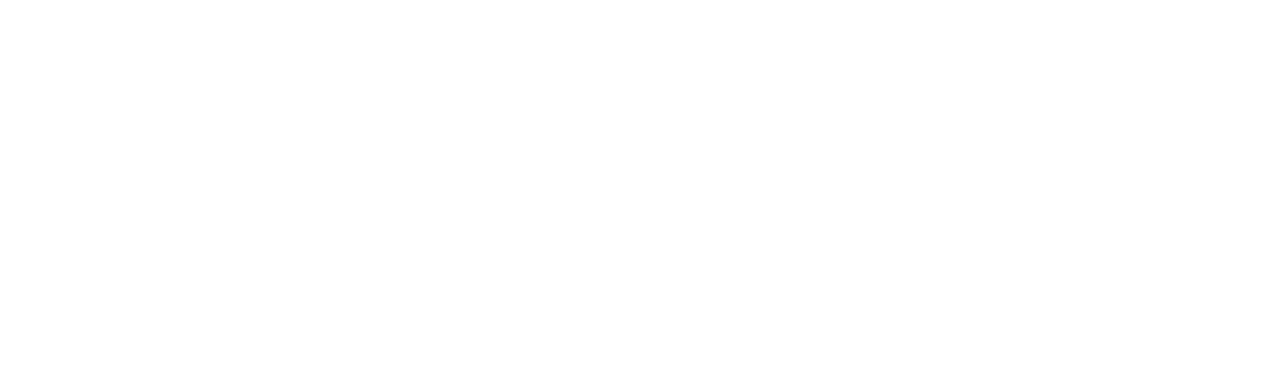
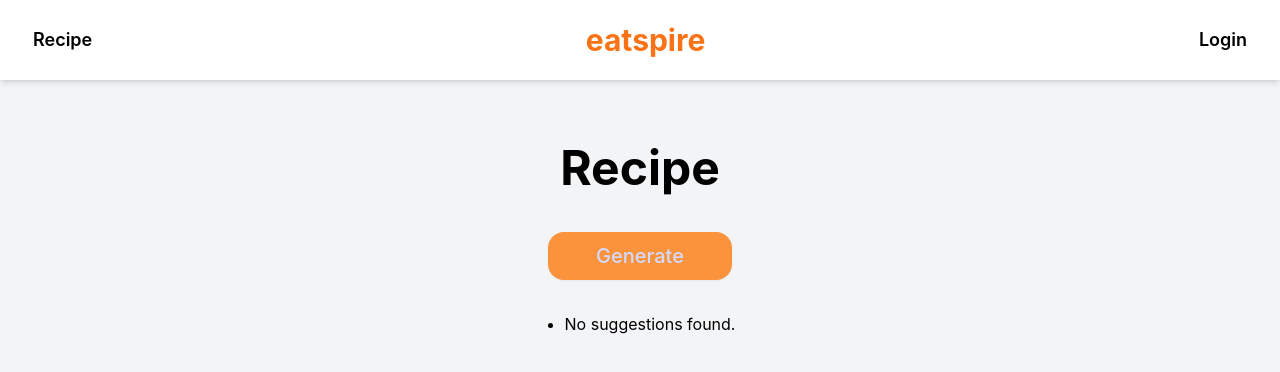
Before and after one commit to Dheekshitha2/eatspire, a React (Create React App) app in the folder frontend/: page /recipesuggestions in a window 1280 px wide. Before the commit this address had no page. Shown: the top 372 px of the page. Built offline with nearby package versions, Linux system fonts and the light colour scheme; the HTML template or start-up script is replaced by a standard one.

Commit message:
fixed recipe page routing bug

```diff
--- a/frontend/src/App.js
+++ b/frontend/src/App.js
@@ -15,7 +15,7 @@ function App() {
           <Route path="/register" element={<Register />} />
           <Route path="/dashboard" element={<Dashboard />} />
           <Route path="/ingredients" element={<IngredientManagement />} />
-          <Route path="/recipes" element={<RecipeSuggestions />} />
+          <Route path="/recipesuggestions" element={<RecipeSuggestions />} />
           <Route path="/" element={<Dashboard />} />
         </Routes>
       </div>
--- /dev/null
+++ b/frontend/src/components/AddIngredientForm.js
@@ -0,0 +1,65 @@
+import React, { useState } from 'react';
+import axios from 'axios';
+
+const AddIngredientForm = ({ onClose, onAdd }) => {
+  const [name, setName] = useState('');
+  const [expiryDate, setExpiryDate] = useState('');
+
+  const handleAddIngredient = async (e) => {
+    e.preventDefault();
+    try {
+      const response = await axios.post(
+        '/api/ingredients',
+        { name, expiry_date: expiryDate },
+        {
+          headers: { Authorization: `Bearer ${localStorage.getItem('token')}` },
+        }
+      );
+      onAdd(response.data);
+      setName('');
+      setExpiryDate('');
+      onClose();
+    } catch (error) {
+      console.error('Error adding ingredient:', error);
+    }
+  };
+
+  return (
+    <div className="fixed inset-0 bg-gray-600 bg-opacity-50 flex justify-center items-center">
+      <div className="bg-white p-12 rounded-2xl shadow-lg">
+        <h3 className="text-2xl font-bold mb-8 text-black">Add Ingredient</h3>
+        <form onSubmit={handleAddIngredient} className="w-full max-w-md text-center">
+          <input
+            type="text"
+            value={name}
+            onChange={(e) => setName(e.target.value)}
+            placeholder="Ingredient"
+            className="input input-bordered w-full mb-6 text-center"
+            required
+          />
+          <input
+            type="date"
+            value={expiryDate}
+            onChange={(e) => setExpiryDate(e.target.value)}
+            className="input input-bordered w-full mb-10 text-center"
+            required
+          />
+          <div className="flex justify-between space-x-4">
+            <button type="submit" className="btn btn-primary rounded-lg bg-orange-400 hover:bg-orange-600 py-2 text-lg font-bold w-1/2">
+              Save
+            </button>
+            <button
+              type="button"
+              onClick={onClose}
+              className="btn btn-secondary rounded-lg bg-gray-300 hover:bg-gray-400 py-2 text-lg font-bold w-1/2"
+            >
+              Cancel
+            </button>
+          </div>
+        </form>
+      </div>
+    </div>
+  );
+};
+
+export default AddIngredientForm;
--- a/frontend/src/components/Dashboard.js
+++ b/frontend/src/components/Dashboard.js
@@ -1,11 +1,10 @@
 import React, { useEffect, useState } from 'react';
 import axios from 'axios';
 import { Link } from 'react-router-dom';
+import AddIngredientForm from './AddIngredientForm';
 
 const Dashboard = () => {
   const [ingredients, setIngredients] = useState([]);
-  const [name, setName] = useState('');
-  const [expiryDate, setExpiryDate] = useState('');
   const [isModalOpen, setIsModalOpen] = useState(false);
 
   useEffect(() => {
@@ -23,81 +22,44 @@ const Dashboard = () => {
     fetchIngredients();
   }, []);
 
-  const handleAddIngredient = async (e) => {
-    e.preventDefault();
-    try {
-      const response = await axios.post(
-        '/api/ingredients',
-        { name, expiry_date: expiryDate },
-        {
-          headers: { Authorization: `Bearer ${localStorage.getItem('token')}` },
-        }
-      );
-      setIngredients([...ingredients, response.data]);
-      setName('');
-      setExpiryDate('');
-      setIsModalOpen(false);
-    } catch (error) {
-      console.error('Error adding ingredient:', error);
-    }
+  const handleAddIngredient = (newIngredient) => {
+    setIngredients([...ingredients, newIngredient]);
   };
 
   return (
-    // Nav bar
-    <div className="min-h-screen bg-gray-100 flex flex-col items-center">
+    <div className="min-h-screen bg-gray-100 flex flex-col items-center text-black">
       <header className="w-full bg-white shadow-md">
-        <nav className="container mx-auto p-4 flex justify-between items-center">
-          <Link to="/recipes" className="btn btn-ghost rounded-lg hover:bg-gray-300 py-2 px-4 text-lg">Recipe</Link>
-          <Link to="/dashboard" className="text-3xl font-bold text-orange-500">eatspire</Link>
-          <Link to="/login" className="btn btn-ghost rounded-lg hover:bg-gray-300 py-2 px-4 text-lg">Login</Link>
+        <nav className="container mx-auto p-4 flex justify-between items-center text-black">
+          <Link to="/recipesuggestions" className="btn btn-ghost rounded-lg hover:bg-gray-300 py-2 px-4 text-lg">
+            Recipe
+          </Link>
+          <Link to="/dashboard" className="text-3xl font-bold text-orange-500">
+            eatspire
+          </Link>
+          <Link to="/login" className="btn btn-ghost rounded-lg hover:bg-gray-300 py-2 px-4 text-lg">
+            Login
+          </Link>
         </nav>
       </header>
-      <main className="flex-grow flex flex-col items-center mt-16">
+
+      <main className="flex-grow flex flex-col items-center mt-16 text-black">
         <h2 className="text-5xl font-bold mb-8">Dashboard</h2>
 
         <button
           onClick={() => setIsModalOpen(true)}
-          className="btn btn-primary rounded-2xl bg-orange-400 hover:bg-orange-600 mb-8 py-3 px-16 text-xl font-medium mt-2"
+          className="btn btn-primary rounded-2xl bg-orange-400 hover:bg-orange-600 mb-4 py-2 px-16 text-xl font-medium mt-2 outline-none focus:outline-none"
         >
           Add Ingredient
         </button>
 
-        {isModalOpen && (
-          <div className="fixed inset-0 bg-gray-600 bg-opacity-50 flex justify-center items-center">
-            <div className="bg-white p-12 rounded-2xl shadow-lg">
-              <h3 className="text-2xl font-bold mb-8">Add Ingredient</h3>
-              <form onSubmit={handleAddIngredient} className="w-full max-w-md text-center">
-                <input
-                  type="text"
-                  value={name}
-                  onChange={(e) => setName(e.target.value)}
-                  placeholder="Ingredient"
-                  className="input input-bordered w-full mb-6 text-center"
-                  required
-                />
-                <input
-                  type="date"
-                  value={expiryDate}
-                  onChange={(e) => setExpiryDate(e.target.value)}
-                  className="input input-bordered w-full mb-10 text-center"
-                  required
-                />
-                <div className="flex justify-between space-x-4">
-                  <button type="submit" className="btn btn-primary rounded-lg bg-orange-400 hover:bg-orange-600 py-2 px-16 text-lg font-medium">
-                    Save
-                  </button>
-                  <button
-                    type="button"
-                    onClick={() => setIsModalOpen(false)}
-                    className="btn btn-secondary rounded-lg bg-gray-300 hover:bg-gray-400 py-2 px-14 text-lg font-medium"
-                  >
-                    Cancel
-                  </button>
-                </div>
-              </form>
-            </div>
-          </div>
-        )}
+        <Link
+          to="/ingredient"
+          className="btn btn-primary rounded-2xl bg-orange-400 hover:bg-orange-600 mb-8 py-2 px-10 text-xl font-medium outline-none focus:outline-none"
+        >
+          Manage Ingredients
+        </Link>
+
+        {isModalOpen && <AddIngredientForm onClose={() => setIsModalOpen(false)} onAdd={handleAddIngredient} />}
 
         <ul className="list-disc pl-5">
           {ingredients.length > 0 ? (
@@ -110,7 +72,6 @@ const Dashboard = () => {
             <li>No ingredients found.</li>
           )}
         </ul>
-
       </main>
     </div>
   );
--- a/frontend/src/components/IngredientManagement.js
+++ b/frontend/src/components/IngredientManagement.js
@@ -1,12 +1,11 @@
 import React, { useState, useEffect } from 'react';
 import axios from 'axios';
-import { Link, useNavigate } from 'react-router-dom';
+import { Link } from 'react-router-dom';
 
 const IngredientManagement = () => {
   const [ingredients, setIngredients] = useState([]);
   const [name, setName] = useState('');
   const [expiryDate, setExpiryDate] = useState('');
-  const navigate = useNavigate();
 
   useEffect(() => {
     const fetchIngredients = async () => {
@@ -53,16 +52,22 @@ const IngredientManagement = () => {
   };
 
   return (
-    <div className="min-h-screen bg-gray-100 flex flex-col items-center">
+    <div className="min-h-screen bg-gray-100 flex flex-col items-center text-black">
       <header className="w-full bg-white shadow-md">
-        <nav className="container mx-auto p-4 flex justify-between items-center">
-          <Link to="/recipes" className="btn btn-ghost rounded-lg hover:bg-gray-300 py-2 px-4 text-lg">Recipe</Link>
-          <Link to="/dashboard" className="text-3xl font-bold text-orange-500">eatspire</Link>
-          <Link to="/login" className="btn btn-ghost rounded-lg hover:bg-gray-300 py-2 px-4 text-lg">Login</Link>
+        <nav className="container mx-auto p-4 flex justify-between items-center text-black">
+          <Link to="/recipes" className="btn btn-ghost rounded-lg hover:bg-gray-300 py-2 px-4 text-lg">
+            Recipe
+          </Link>
+          <Link to="/dashboard" className="text-3xl font-bold text-orange-500">
+            eatspire
+          </Link>
+          <Link to="/login" className="btn btn-ghost rounded-lg hover:bg-gray-300 py-2 px-4 text-lg">
+            Login
+          </Link>
         </nav>
       </header>
 
-      <main className="flex-grow flex flex-col items-center mt-16">
+      <main className="flex-grow flex flex-col items-center mt-16 text-black">
         <h2 className="text-5xl font-bold mb-8">Ingredient Management</h2>
         <form onSubmit={handleAddIngredient} className="w-full max-w-md text-center">
           <input
--- a/frontend/src/components/RecipeSuggestions.js
+++ b/frontend/src/components/RecipeSuggestions.js
@@ -3,18 +3,13 @@ import axios from 'axios';
 import { Link } from 'react-router-dom';
 
 const RecipeSuggestions = () => {
-  const [ingredients, setIngredients] = useState('');
-  const [suggestedRecipes, setSuggestedRecipes] = useState('');
-
-  const handleInputChange = (e) => {
-    setIngredients(e.target.value);
-  };
+  const [suggestedRecipes, setSuggestedRecipes] = useState([]);
 
   const fetchSuggestions = async () => {
     try {
       const response = await axios.post(
         '/api/suggest-recipes',
-        { ingredients: ingredients.split(',') },
+        {},
         {
           headers: { Authorization: `Bearer ${localStorage.getItem('token')}` },
         }
@@ -26,20 +21,33 @@ const RecipeSuggestions = () => {
   };
 
   return (
-    <div>
-      <h2>Recipe Suggestions</h2>
-      <input
-        type="text"
-        value={ingredients}
-        onChange={handleInputChange}
-        placeholder="Enter ingredients separated by commas"
-      />
-      <button onClick={fetchSuggestions}>Get Suggestions</button>
-      <div>
-        <h3>Suggested Recipes:</h3>
-        <p>{suggestedRecipes}</p>
-      </div>
-      <Link to="/dashboard">Back to Dashboard</Link>
+    <div className="min-h-screen bg-gray-100 flex flex-col items-center text-black">
+      <header className="w-full bg-white shadow-md">
+        <nav className="container mx-auto p-4 flex justify-between items-center text-black">
+          <Link to="/recipes" className="btn btn-ghost rounded-lg hover:bg-gray-300 py-2 px-4 text-lg">Recipe</Link>
+          <Link to="/dashboard" className="text-3xl font-bold text-orange-500">eatspire</Link>
+          <Link to="/login" className="btn btn-ghost rounded-lg hover:bg-gray-300 py-2 px-4 text-lg">Login</Link>
+        </nav>
+      </header>
+
+      <main className="flex-grow flex flex-col items-center mt-16 text-black">
+        <h2 className="text-5xl font-bold mb-8">Recipe</h2>
+        <button
+          onClick={fetchSuggestions}
+          className="btn btn-primary rounded-2xl bg-orange-400 hover:bg-orange-600 py-2 px-12 text-xl font-medium mt-2 outline-none focus:outline-none"
+        >
+          Generate
+        </button>
+        <ul className="list-disc pl-5 mt-8">
+          {suggestedRecipes.length > 0 ? (
+            suggestedRecipes.map((recipe, index) => (
+              <li key={index} className="mb-2">{recipe}</li>
+            ))
+          ) : (
+            <li>No suggestions found.</li>
+          )}
+        </ul>
+      </main>
     </div>
   );
 };
--- a/frontend/src/index.css
+++ b/frontend/src/index.css
@@ -20,11 +20,16 @@ input {
 
 button {
   border: none; /* Remove borders from buttons globally */
+  outline: none; /* Remove outline from buttons globally */
   display: flex; /* Use flexbox to center the text */
   justify-content: center; /* Center the text horizontally */
   align-items: center; /* Center the text vertically */
 }
 
+button:focus {
+  outline: none; /* Remove focus outline from buttons globally */
+}
+
 @tailwind base;
 @tailwind components;
 @tailwind utilities;
```
